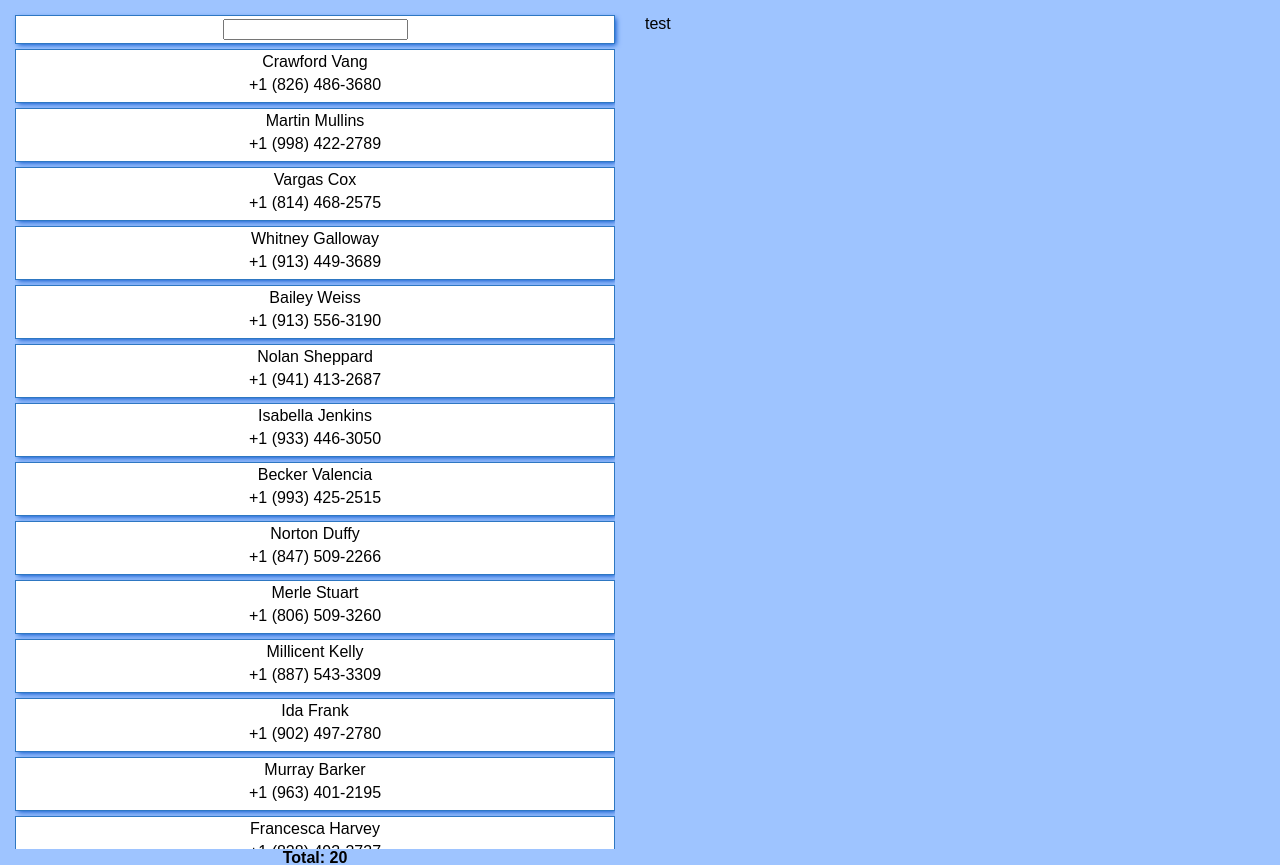
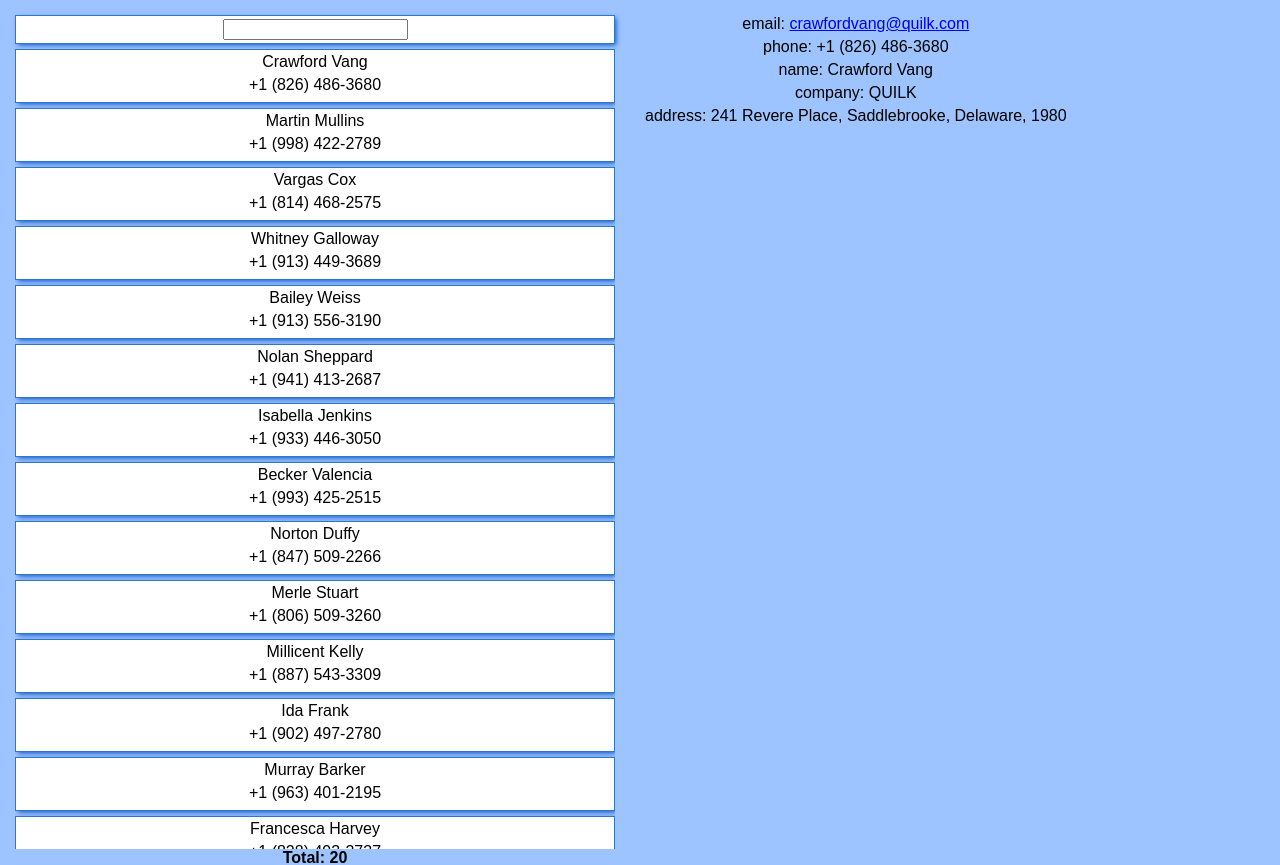
Before and after one commit to maxymKharkovenko/react, a React (Create React App) app: page / in a window 1280 px wide. Shown: the top 865 px of the page. Built offline with nearby package versions, Linux system fonts and the light colour scheme.

Commit message:
updated logic app

```diff
--- a/src/App.js
+++ b/src/App.js
@@ -243,52 +243,47 @@ class Article extends React.Component {
 class Details extends React.Component {
   constructor(props, context) {
     super(props, context);
-    this.state = {
-      name: 'max'
-    }
+    this.state = this.props.state;
   }
 
   componentDidMount() {
-    setTimeout((() => this.setState({name: 'test'})), 5000);
+    //setTimeout((() => this.setState({name: 'test'})), 5000);
   }
 
   render() {
-    return <div className='details'>{this.state.name}</div>
+    return <div className='details'>
+      {this.props.data ? (
+        <div>
+          <p>email: <a href={this.props.data.email}>{this.props.data.email}</a></p>
+          <p>phone: {this.props.data.phone}</p>
+          <p>name: {this.props.data.name}</p>
+          <p>company: {this.props.data.company}</p>
+          <p>address: {this.props.data.address}</p>
+        </div>
+      ) : (
+       'no data'
+      )}
+    </div>
+
+
+
   }
 
 }
 class Contacts extends React.Component {
   constructor(props, context) {
     super(props, context);
-    this.state = {
-      list: this.props.data,
-      details: null
-    };
-    this.onUserClick = this.onUserClick.bind(this);
+    this.state = this.props.state;
+    this.onSearch = this.props.options.onSearch;
+    this.onUserClick = this.props.options.onUserClick;
   }
-
-  onUserClick (e) {
-    let index = e.currentTarget.firstElementChild.getAttribute('id');
-    let data = this.props.data[index];
-    console.log(data);
-    this.setState({details: data})
-  }
-  onSearch(e) {
-    let value = e.target.value.toLowerCase();
-    let list = this.props.data.filter(function (el) {
-      let sValue = el.name.toLowerCase();
-      return sValue.indexOf(value) !== -1;
-    });
-    this.setState({list: list})
-  }
-
   render() {
     let data = this.props.data;
     let contactsTemplate;
     let onUserClick = this.onUserClick;
 
     if (data.length > 0) {
-      contactsTemplate = this.state.list.map(function (item, index) {
+      contactsTemplate = data.map(function (item, index) {
         return (
           <div key={index} onClick={onUserClick}>
             <Article data={item} index={index} key={index} onClick={onUserClick}/>
@@ -299,7 +294,6 @@ class Contacts extends React.Component {
       contactsTemplate = <p>no news</p>
     }
 
-
     return (
       <div className='contacts'>
         <div className="contact-search">
@@ -308,7 +302,7 @@ class Contacts extends React.Component {
         <div className="container-list">
           {contactsTemplate}
         </div>
-        <strong className={'news__count ' + (this.state.list.length > 0 ? '' : 'none') }>Total: {this.state.list.length}</strong>
+        <strong className={'news__count ' + (this.props.data.length > 0 ? '' : 'none') }>Total: {this.props.data.length}</strong>
       </div>
     );
   }
@@ -319,25 +313,36 @@ class App extends Component {
   constructor(props, context) {
     super(props, context);
     this.state = {
-      list: [],
-      details: null
+      list: my_news,
+      details: my_news[0]
     };
     this.options = {
-      onUserClick: this.onUserClick.bind(this)
+      onUserClick: this.onUserClick.bind(this),
+      onSearch: this.onSearch.bind(this)
 
     };
   }
   onUserClick(e) {
-    console.log(e);
+    let index = e.currentTarget.firstElementChild.getAttribute('id');
+    let data = this.state.list[index];
+    this.setState({details: data})
+  }
+  onSearch(e) {
+    let value = e.target.value.toLowerCase();
+    let list = my_news.filter(function (el) {
+      let sValue = el.name.toLowerCase();
+      return sValue.indexOf(value) !== -1;
+    });
+    this.setState({list: list})
   }
 
   render() {
 
     return (
       <div className="App">
-        <Contacts data={my_news} options={this.options} state={this.state}/>
+        <Contacts data={this.state.list} options={this.options} state={this.state}/>
 
-        <Details />
+        <Details data={this.state.details} state={this.state}/>
       </div>
     );
   }
--- a/src/index.js
+++ b/src/index.js
@@ -5,5 +5,4 @@ import App from './App';
 import registerServiceWorker from './registerServiceWorker';
 
 ReactDOM.render(<App />, document.getElementById('root'));
-ReactDOM.render(<h1>Hello, world!!!</h1>, document.getElementById('test-data'));
 registerServiceWorker();
```
